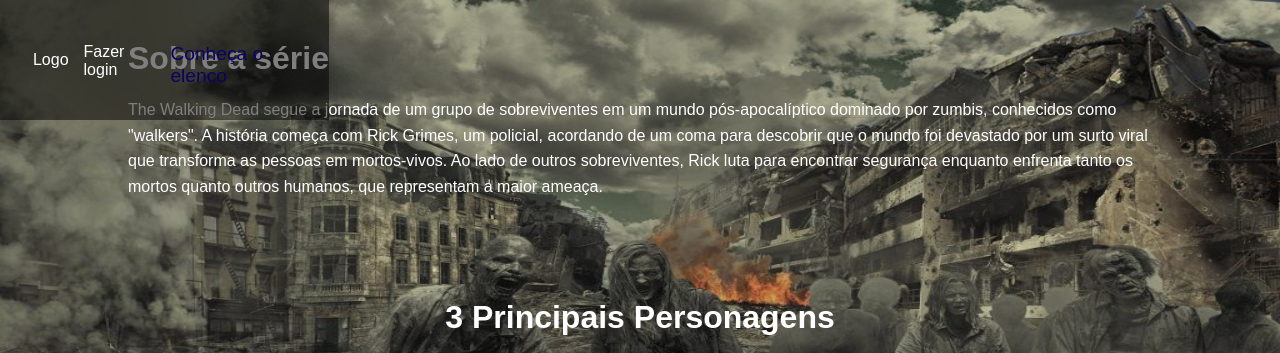
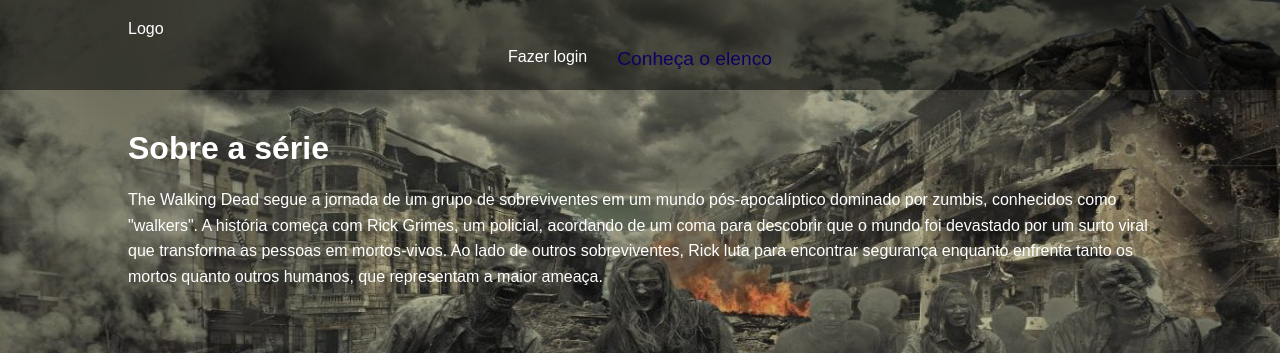
Before and after one commit to Bernardo751/SiteTheWalkingDead, a plain HTML site: page index.html in a window 1280 px wide. Shown: the top 353 px of the page. Drawn offline with Linux system fonts and the light colour scheme.

Commit message:
Update style.css

```diff
--- a/css/style.css
+++ b/css/style.css
@@ -36,8 +36,7 @@
 }
 header, footer{
      background-color: rgba(0, 0, 0, 0.5);
-     top: 0;
-     position: fixed;
+
 }
 nav ul {
     display: flex;
@@ -92,10 +91,3 @@
     width: 80%;
 
 }
-
-header .container{
-    display: flex;
-    justfy-content: space-between;
-    height: 80px;
-    align-items: center;
-}
```
